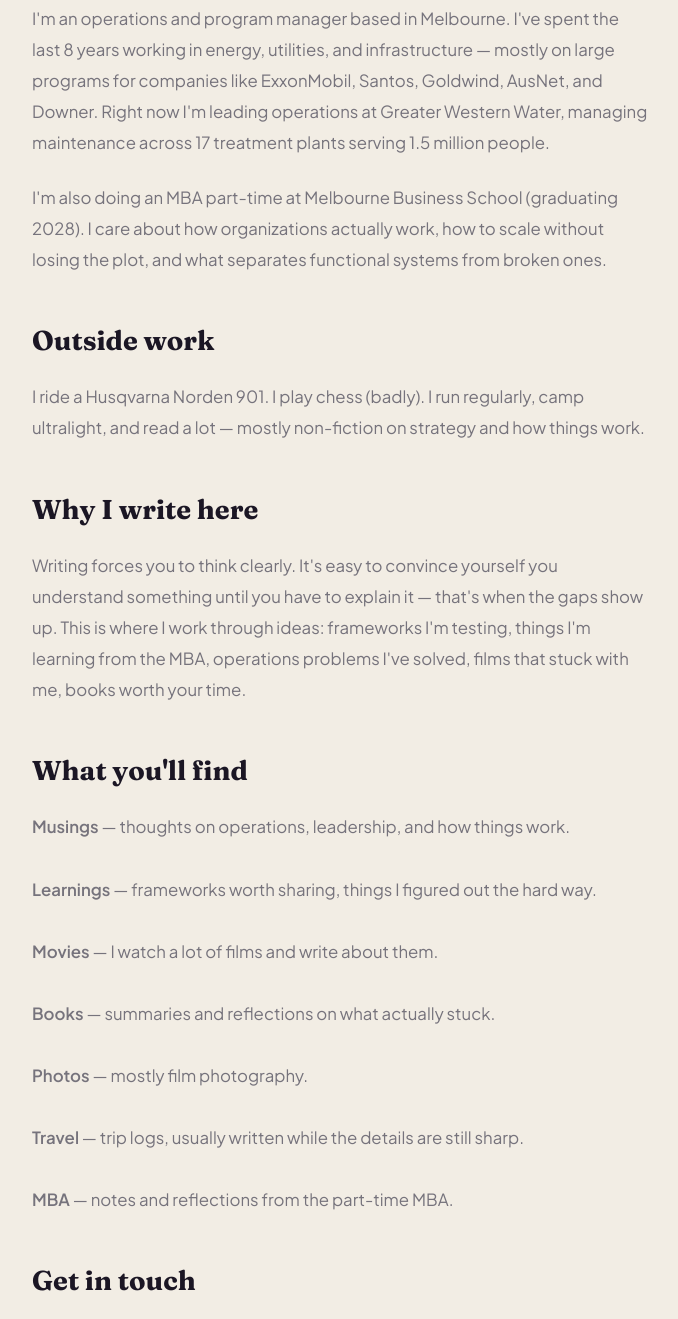
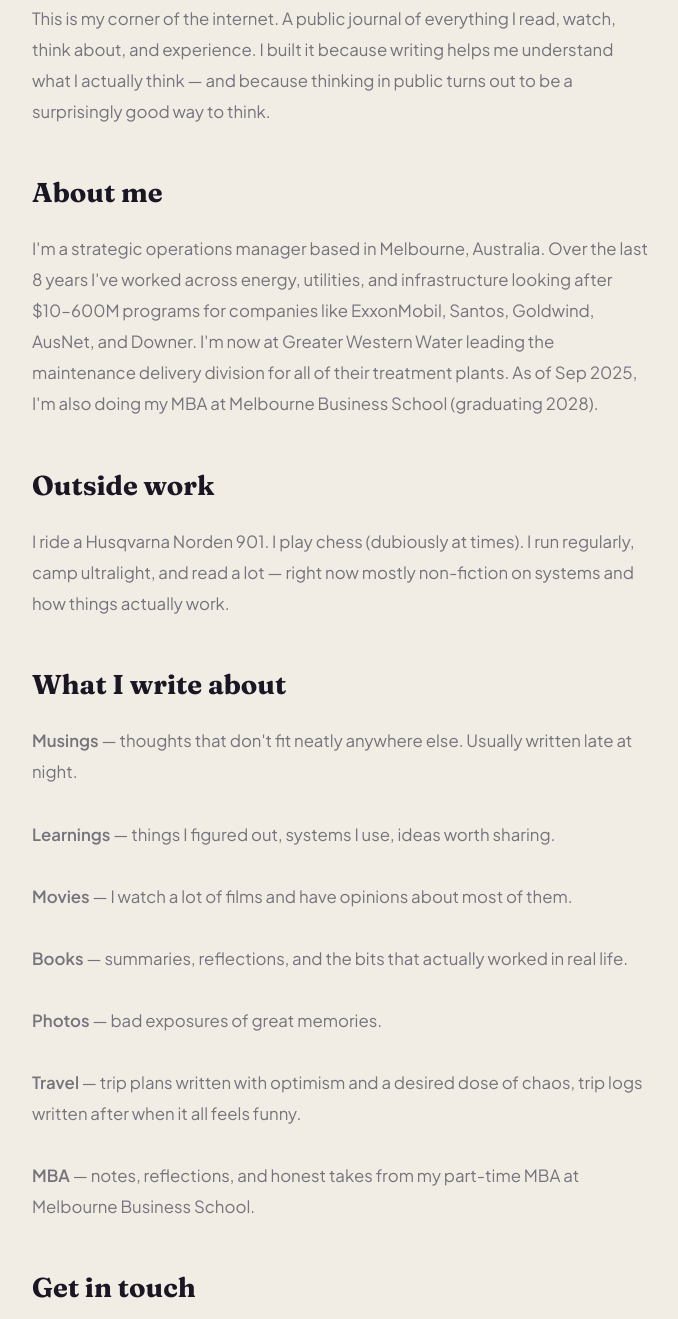
Before and after one commit to abbasmerchantco/abbasmerchant-co, an Eleventy site: page src/about.md in a window 1280 px wide. Shown: the part 452-1771 px from the top of the page, without its empty margins (300-978 px from the left). Built offline with nearby package versions, Linux system fonts and the light colour scheme; Eleventy itself is replaced by a stand-in of ours; files that its build step writes are made by us from their sources.

Commit message:
Add files via upload

```diff
--- a/src/about.md
+++ b/src/about.md
@@ -12,31 +12,28 @@
 
 <div class="about-body">
   <p>
-    I'm an operations and program manager based in Melbourne. I've spent the last 8 years working in energy, utilities, and infrastructure — mostly on large programs for companies like ExxonMobil, Santos, Goldwind, AusNet, and Downer. Right now I'm leading operations at Greater Western Water, managing maintenance across 17 treatment plants serving 1.5 million people.
+    This is my corner of the internet. A public journal of everything I read, watch, think about, and experience. I built it because writing helps me understand what I actually think — and because thinking in public turns out to be a surprisingly good way to think.
   </p>
+
+  <h2>About me</h2>
   <p>
-    I'm also doing an MBA part-time at Melbourne Business School (graduating 2028). I care about how organizations actually work, how to scale without losing the plot, and what separates functional systems from broken ones.
+    I'm a strategic operations manager based in Melbourne, Australia. Over the last 8 years I've worked across energy, utilities, and infrastructure looking after $10–600M programs for companies like ExxonMobil, Santos, Goldwind, AusNet, and Downer. I'm now at Greater Western Water leading the maintenance delivery division for all of their treatment plants. As of Sep 2025, I'm also doing my MBA at Melbourne Business School (graduating 2028).
   </p>
 
   <h2>Outside work</h2>
   <p>
-    I ride a Husqvarna Norden 901. I play chess (badly). I run regularly, camp ultralight, and read a lot — mostly non-fiction on strategy and how things work.
+    I ride a Husqvarna Norden 901. I play chess (dubiously at times). I run regularly, camp ultralight, and read a lot — right now mostly non-fiction on systems and how things actually work.
   </p>
 
-  <h2>Why I write here</h2>
+  <h2>What I write about</h2>
   <p>
-    Writing forces you to think clearly. It's easy to convince yourself you understand something until you have to explain it — that's when the gaps show up. This is where I work through ideas: frameworks I'm testing, things I'm learning from the MBA, operations problems I've solved, films that stuck with me, books worth your time.
-  </p>
-
-  <h2>What you'll find</h2>
-  <p>
-    <strong>Musings</strong> — thoughts on operations, leadership, and how things work.<br><br>
-    <strong>Learnings</strong> — frameworks worth sharing, things I figured out the hard way.<br><br>
-    <strong>Movies</strong> — I watch a lot of films and write about them.<br><br>
-    <strong>Books</strong> — summaries and reflections on what actually stuck.<br><br>
-    <strong>Photos</strong> — mostly film photography.<br><br>
-    <strong>Travel</strong> — trip logs, usually written while the details are still sharp.<br><br>
-    <strong>MBA</strong> — notes and reflections from the part-time MBA.
+    <strong>Musings</strong> — thoughts that don't fit neatly anywhere else. Usually written late at night.<br><br>
+    <strong>Learnings</strong> — things I figured out, systems I use, ideas worth sharing.<br><br>
+    <strong>Movies</strong> — I watch a lot of films and have opinions about most of them.<br><br>
+    <strong>Books</strong> — summaries, reflections, and the bits that actually worked in real life.<br><br>
+    <strong>Photos</strong> — bad exposures of great memories.<br><br>
+    <strong>Travel</strong> — trip plans written with optimism and a desired dose of chaos, trip logs written after when it all feels funny.<br><br>
+    <strong>MBA</strong> — notes, reflections, and honest takes from my part-time MBA at Melbourne Business School.
   </p>
 
   <h2>Get in touch</h2>
```
